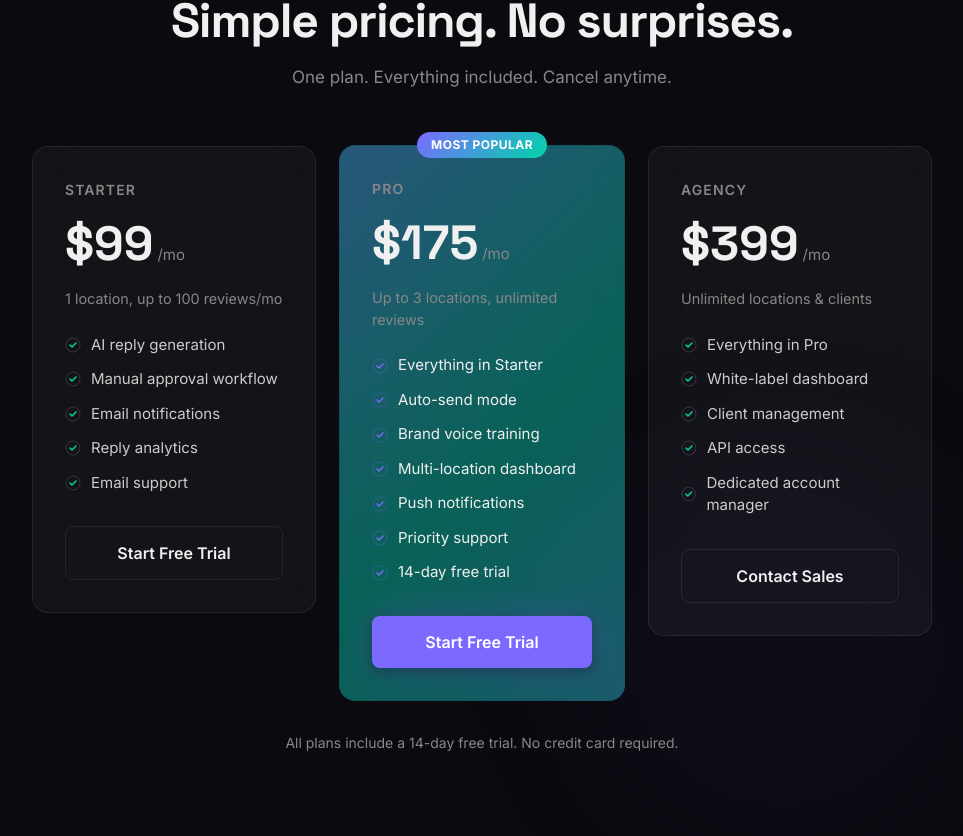
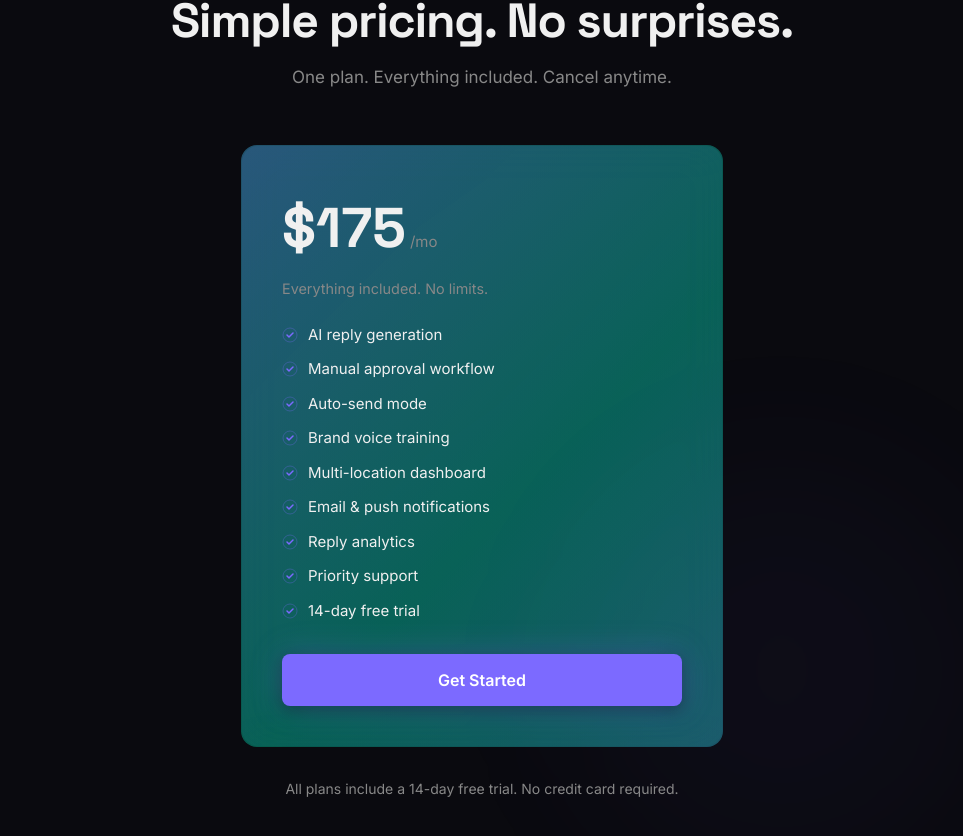
Before and after one commit to CodeAndCalories/replybase, a Next.js app: page / in a window 1280 px wide. Shown: the part 2856-3692 px from the top of the page, without its empty margins (158-1121 px from the left). Built offline with nearby package versions, Linux system fonts and the light colour scheme.

Commit message:
simplify to single $175/mo pricing, all CTAs to /signup

```diff
--- a/app/page.tsx
+++ b/app/page.tsx
@@ -431,46 +431,8 @@ export default function Home() {
             </p>
           </div>
 
-          {/* Pricing cards */}
-          <div style={{ display: "grid", gridTemplateColumns: "repeat(auto-fit, minmax(280px, 1fr))", gap: "1.5rem", alignItems: "start" }}>
-
-            {/* Starter */}
-            <div className="glass-card" style={{ padding: "2rem" }}>
-              <div style={{ marginBottom: "1.5rem" }}>
-                <div style={{ fontSize: "0.875rem", fontWeight: 600, color: "var(--text-muted)", textTransform: "uppercase", letterSpacing: "0.08em", marginBottom: "0.5rem" }}>
-                  Starter
-                </div>
-                <div style={{ display: "flex", alignItems: "baseline", gap: "0.25rem" }}>
-                  <span style={{ fontFamily: "'Space Grotesk', sans-serif", fontSize: "3rem", fontWeight: 800 }}>$99</span>
-                  <span style={{ color: "var(--text-muted)", fontSize: "0.9375rem" }}>/mo</span>
-                </div>
-                <p style={{ fontSize: "0.9rem", color: "var(--text-muted)", marginTop: "0.5rem" }}>
-                  1 location, up to 100 reviews/mo
-                </p>
-              </div>
-              <ul style={{ listStyle: "none", marginBottom: "2rem", display: "flex", flexDirection: "column", gap: "0.75rem" }}>
-                {[
-                  "AI reply generation",
-                  "Manual approval workflow",
-                  "Email notifications",
-                  "Reply analytics",
-                  "Email support",
-                ].map((f) => (
-                  <li key={f} style={{ display: "flex", gap: "0.625rem", fontSize: "0.9375rem", alignItems: "center" }}>
-                    <svg width="16" height="16" viewBox="0 0 16 16" fill="none">
-                      <circle cx="8" cy="8" r="7" stroke="rgba(255,255,255,0.15)" strokeWidth="1" />
-                      <path d="M5 8l2 2 4-4" stroke="var(--accent)" strokeWidth="1.5" strokeLinecap="round" strokeLinejoin="round" />
-                    </svg>
-                    <span style={{ color: "#ccc" }}>{f}</span>
-                  </li>
-                ))}
-              </ul>
-              <Link href="/signup" className="btn-ghost" style={{ width: "100%", justifyContent: "center" }}>
-                Start Free Trial
-              </Link>
-            </div>
-
-            {/* Pro — featured */}
+          {/* Pricing card */}
+          <div style={{ display: "flex", justifyContent: "center" }}>
             <div
               className="shimmer-border"
               style={{
@@ -478,49 +440,30 @@ export default function Home() {
                 backdropFilter: "blur(20px)",
                 WebkitBackdropFilter: "blur(20px)",
                 borderRadius: "var(--radius)",
-                padding: "2rem",
+                padding: "2.5rem",
                 position: "relative",
+                width: "100%",
+                maxWidth: 480,
               }}
             >
-              {/* Popular badge */}
-              <div
-                style={{
-                  position: "absolute",
-                  top: "-14px",
-                  left: "50%",
-                  transform: "translateX(-50%)",
-                  background: "linear-gradient(135deg, #7c6aff, #00d4aa)",
-                  color: "#fff",
-                  fontSize: "0.75rem",
-                  fontWeight: 700,
-                  padding: "0.25rem 0.875rem",
-                  borderRadius: "100px",
-                  whiteSpace: "nowrap",
-                  letterSpacing: "0.04em",
-                }}
-              >
-                MOST POPULAR
-              </div>
-
               <div style={{ marginBottom: "1.5rem" }}>
-                <div style={{ fontSize: "0.875rem", fontWeight: 600, color: "var(--text-muted)", textTransform: "uppercase", letterSpacing: "0.08em", marginBottom: "0.5rem" }}>
-                  Pro
-                </div>
                 <div style={{ display: "flex", alignItems: "baseline", gap: "0.25rem" }}>
-                  <span style={{ fontFamily: "'Space Grotesk', sans-serif", fontSize: "3rem", fontWeight: 800 }}>$175</span>
+                  <span style={{ fontFamily: "'Space Grotesk', sans-serif", fontSize: "3.5rem", fontWeight: 800 }}>$175</span>
                   <span style={{ color: "var(--text-muted)", fontSize: "0.9375rem" }}>/mo</span>
                 </div>
                 <p style={{ fontSize: "0.9rem", color: "var(--text-muted)", marginTop: "0.5rem" }}>
-                  Up to 3 locations, unlimited reviews
+                  Everything included. No limits.
                 </p>
               </div>
               <ul style={{ listStyle: "none", marginBottom: "2rem", display: "flex", flexDirection: "column", gap: "0.75rem" }}>
                 {[
-                  "Everything in Starter",
+                  "AI reply generation",
+                  "Manual approval workflow",
                   "Auto-send mode",
                   "Brand voice training",
                   "Multi-location dashboard",
-                  "Push notifications",
+                  "Email & push notifications",
+                  "Reply analytics",
                   "Priority support",
                   "14-day free trial",
                 ].map((f) => (
@@ -534,43 +477,7 @@ export default function Home() {
                 ))}
               </ul>
               <Link href="/signup" className="btn-primary" style={{ width: "100%", justifyContent: "center" }}>
-                Start Free Trial
-              </Link>
-            </div>
-
-            {/* Agency */}
-            <div className="glass-card" style={{ padding: "2rem" }}>
-              <div style={{ marginBottom: "1.5rem" }}>
-                <div style={{ fontSize: "0.875rem", fontWeight: 600, color: "var(--text-muted)", textTransform: "uppercase", letterSpacing: "0.08em", marginBottom: "0.5rem" }}>
-                  Agency
-                </div>
-                <div style={{ display: "flex", alignItems: "baseline", gap: "0.25rem" }}>
-                  <span style={{ fontFamily: "'Space Grotesk', sans-serif", fontSize: "3rem", fontWeight: 800 }}>$399</span>
-                  <span style={{ color: "var(--text-muted)", fontSize: "0.9375rem" }}>/mo</span>
-                </div>
-                <p style={{ fontSize: "0.9rem", color: "var(--text-muted)", marginTop: "0.5rem" }}>
-                  Unlimited locations & clients
-                </p>
-              </div>
-              <ul style={{ listStyle: "none", marginBottom: "2rem", display: "flex", flexDirection: "column", gap: "0.75rem" }}>
-                {[
-                  "Everything in Pro",
-                  "White-label dashboard",
-                  "Client management",
-                  "API access",
-                  "Dedicated account manager",
-                ].map((f) => (
-                  <li key={f} style={{ display: "flex", gap: "0.625rem", fontSize: "0.9375rem", alignItems: "center" }}>
-                    <svg width="16" height="16" viewBox="0 0 16 16" fill="none">
-                      <circle cx="8" cy="8" r="7" stroke="rgba(255,255,255,0.15)" strokeWidth="1" />
-                      <path d="M5 8l2 2 4-4" stroke="var(--accent)" strokeWidth="1.5" strokeLinecap="round" strokeLinejoin="round" />
-                    </svg>
-                    <span style={{ color: "#ccc" }}>{f}</span>
-                  </li>
-                ))}
-              </ul>
-              <Link href="/signup" className="btn-ghost" style={{ width: "100%", justifyContent: "center" }}>
-                Contact Sales
+                Get Started
               </Link>
             </div>
           </div>
```
